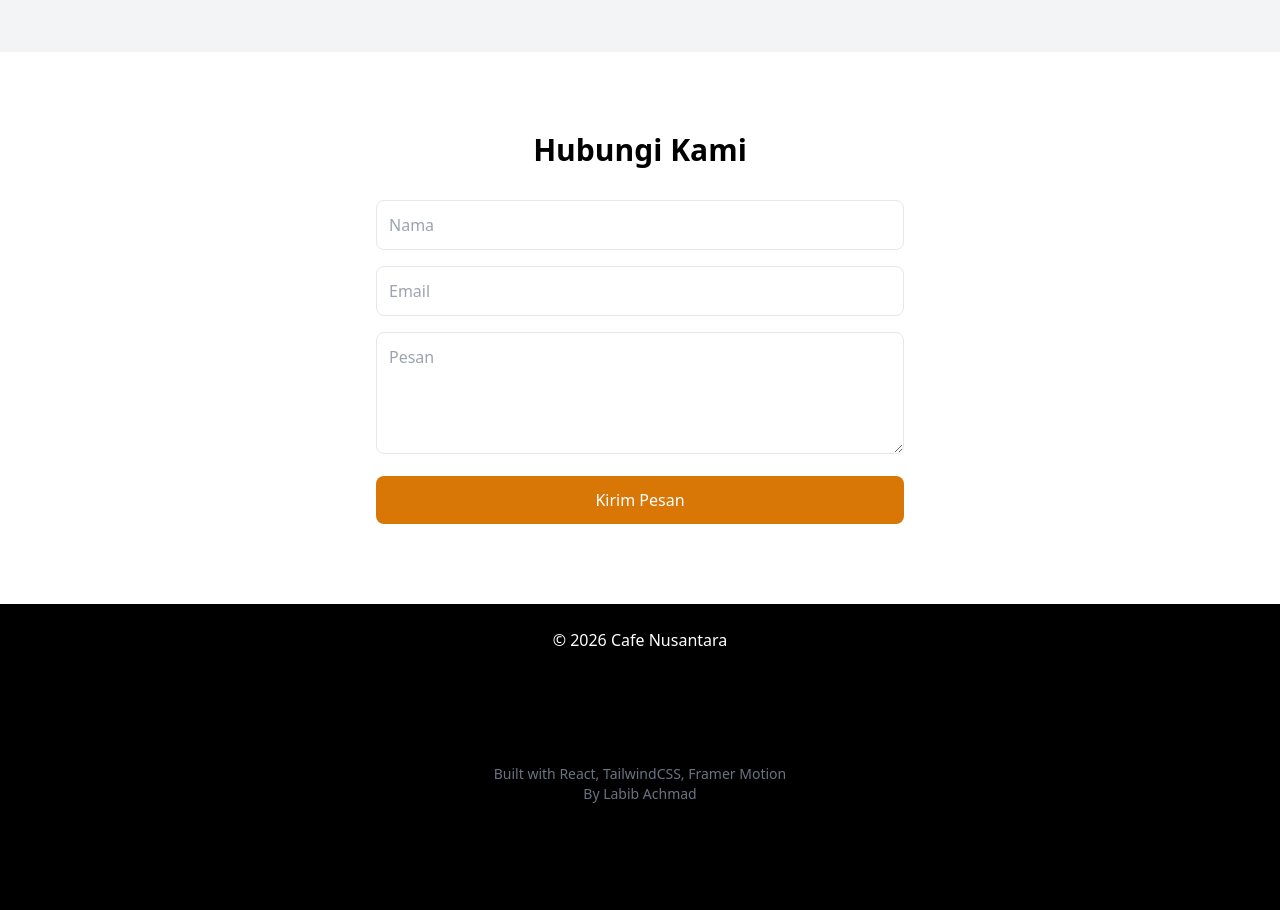
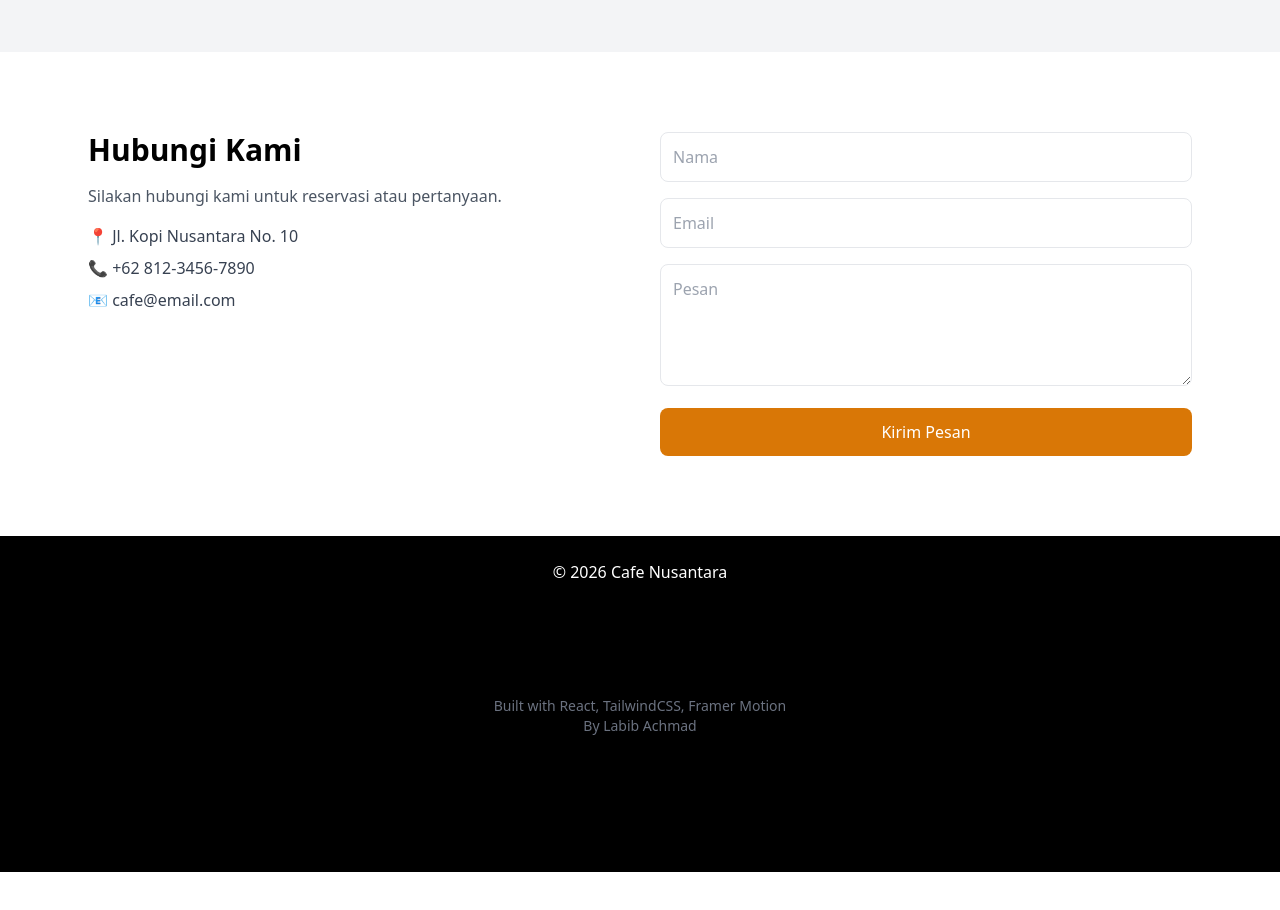
Before and after one commit to lamnaf/cafe-portfolio, a React (Vite) app: page / in a window 1280 px wide. Shown: the part 2860-3770 px from the top of the page. After the commit the page ends 3732 px from the top, so only its background shows below. Built offline with nearby package versions, Linux system fonts and the light colour scheme.

Commit message:
upgrade contact section

```diff
--- a/src/components/Contact.jsx
+++ b/src/components/Contact.jsx
@@ -59,11 +59,23 @@ export default function Contact() {
 
   return (
     <section id="contact" className="py-20 bg-white dark:bg-gray-900">
-      <div className="max-w-xl mx-auto px-6">
+      <div className="max-w-6xl mx-auto px-6 grid md:grid-cols-2 gap-10">
 
-        <h2 className="text-3xl font-bold mb-8 text-center dark:text-white">
-          Hubungi Kami
-        </h2>
+        <div className="space-y-4">
+          <h2 className="text-3xl font-bold dark:text-white">
+            Hubungi Kami
+          </h2>
+
+          <p className="text-gray-600 dark:text-gray-300">
+            Silakan hubungi kami untuk reservasi atau pertanyaan.
+          </p>
+
+          <div className="space-y-2 text-gray-700 dark:text-gray-300">
+            <p>📍 Jl. Kopi Nusantara No. 10</p>
+            <p>📞 +62 812-3456-7890</p>
+            <p>📧 cafe@email.com</p>
+          </div>
+        </div>
 
         <motion.form
           ref={form}
```
